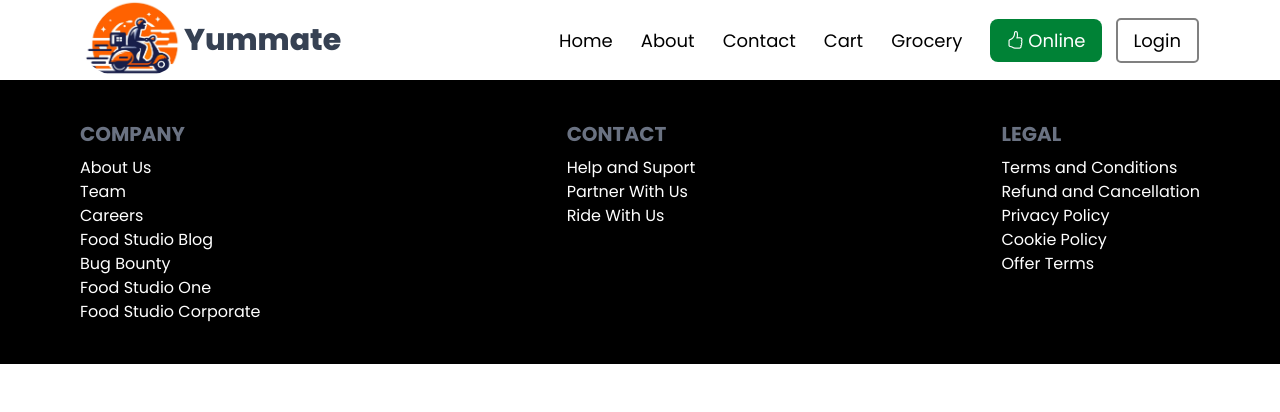
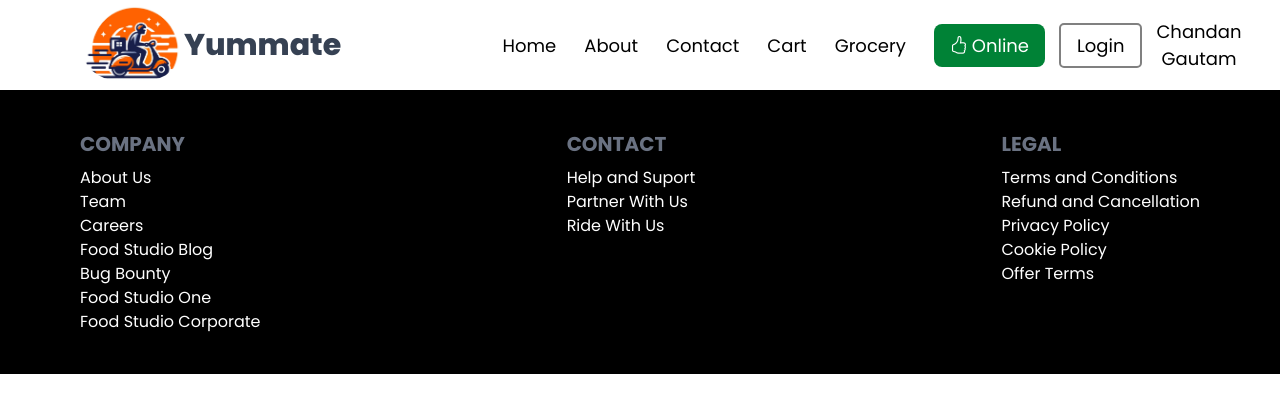
Before and after one commit to chandan-16/yummate-react, a React (Create React App) app: page /cart in a window 1280 px wide. Shown: the top 412 px of the page. Built offline with nearby package versions, Linux system fonts and the light colour scheme.

Commit message:
Installed the reactjs/toolkit to the app, created appstore file

```diff
--- a/package.json
+++ b/package.json
@@ -3,12 +3,14 @@
   "version": "0.1.0",
   "private": true,
   "dependencies": {
+    "@reduxjs/toolkit": "^2.8.2",
     "@testing-library/dom": "^10.4.0",
     "@testing-library/jest-dom": "^6.6.3",
     "@testing-library/react": "^16.3.0",
     "@testing-library/user-event": "^13.5.0",
     "react": "^19.1.0",
     "react-dom": "^19.1.0",
+    "react-redux": "^9.2.0",
     "react-router-dom": "^6.30.1",
     "react-scripts": "5.0.1",
     "web-vitals": "^2.1.4"
--- a/src/components/Body.js
+++ b/src/components/Body.js
@@ -1,11 +1,14 @@
 import RestaurantCard from "./RestaurantCard";
-import { useEffect, useState } from "react";
+import { useContext, useEffect, useState } from "react";
 import Shimmer from "./Shimmer";
 import RestaurantList from "../data/RestaurantList.json";
 import "../components/Body.css";
 import useOnlineStatus from "../utils/useOnlineStatus";
+import UserContext from "../utils/userContext";
 
 const Body = () => {
+  const { loggedInUser, setUserName } = useContext(UserContext);
+
   const [listOfRestaurants, setListOfRestaurants] = useState(RestaurantList);
   const [filteredRestaurent, setFilteredRestaurant] = useState(listOfRestaurants);
 
@@ -24,6 +27,7 @@ const Body = () => {
     return <Shimmer />;
   }
 
+
   return (
     <div className="px-5 py-2 main-container">
       <h1 className="pt-8 font-extrabold text-3xl text-black-500 text-center">
@@ -41,6 +45,8 @@ const Body = () => {
           className="w-100 py-3 pl-2 searchBox"
           value={searchText}
         />
+
+        <input type="text" value={loggedInUser} onChange={(e) => setUserName(e.target.value)} />
       </div>
       <div className="flex p-10 w-full p-4 flex-wrap justify-center">
         {filteredRestaurent.map((restaurant) => (
--- a/src/components/Header.js
+++ b/src/components/Header.js
@@ -1,9 +1,10 @@
-import { useState, useEffect } from "react";
+import { useState, useContext} from "react";
 import { Link } from "react-router-dom";
 // import Logo from "../assets/yoshinoya-japaneese-kitchen-logo-png_seeklogo-370699.png";
 import Logo from "../assets/free-food-delivery.webp"
 import useOnlineStatus from "../utils/useOnlineStatus";
 import "../components/Header.css"
+import UserContext from "../utils/userContext";
 
 const Header = () => {
 
@@ -11,6 +12,8 @@ const Header = () => {
 
   const onLineStatus = useOnlineStatus();
 
+  const { loggedInUser } = useContext(UserContext);
+  console.log(loggedInUser);
 
   return (
     <div className="header w-full px-20 flex  mx-auto justify-between  text-center shadow shadow-lg">
@@ -41,6 +44,9 @@ const Header = () => {
                   {onLineStatus ? <p className="text-white bg-green-700 rounded-lg py-2 px-4 flex "><i className="bi bi-hand-thumbs-up pr-1"></i> Online</p> : <p className="flex  text-white bg-red-700 rounded-lg py-2 px-4"><i className="bi bi-hand-thumbs-down pr-1"></i> Offline</p> }
                 </li>
                 <button onClick={() => setLoginBtn(!loginBtn)} className="login">{ loginBtn ? "Login" : "Logout" }</button>
+                <li>
+                  { loggedInUser }
+                </li>
             </ul>
             {/* <div className="ml-16">
             </div> */}
--- a/src/index.js
+++ b/src/index.js
@@ -1,4 +1,4 @@
-import React, { lazy, Suspense } from 'react';
+import React, { lazy, Suspense, useEffect, useState } from 'react';
 import ReactDOM from 'react-dom/client';
 import './index.css';
 import reportWebVitals from './reportWebVitals';
@@ -11,22 +11,41 @@ import Cart from './components/Cart';
 import Error from './components/Error';
 import RestaurantMenu from './components/RestaurantMenu';
 import Footer from './components/Footer';
+import UserContext from './utils/userContext';
+import { Provider } from 'react-redux';
+import appStore from './utils/appStore';
 
 // Chunking
 // Code Splitting
 // Dynamic Bundling
 // Lazy Loading
 // Ondemand Loading
+// Dynamic Import
 
 const Grocerry = lazy(() => import('./components/Grocerry'));
 
 export const AppLayout = () => {
+
+
+  const [userName, setUserName] = useState();
+
+  useEffect(() => {
+    const data = {
+      name : "Chandan Gautam"
+    }
+    setUserName(data.name)
+  },[])
+
   return (
-    <div className='app'>
-      <Header />
-      <Outlet />
-      <Footer />
-    </div>
+    <Provider store={appStore}>
+      <UserContext.Provider value={{loggedInUser : userName, setUserName}}>
+        <div className='app'>
+          <Header />
+          <Outlet />
+          <Footer />
+        </div>
+      </UserContext.Provider>
+    </Provider>
   )
 }
 
--- /dev/null
+++ b/src/utils/appStore.js
@@ -0,0 +1,10 @@
+import { configureStore } from "@reduxjs/toolkit";
+import cartReducer from "./cartSlice"
+
+const appStore = configureStore({
+    reducer : {
+        cart : cartReducer
+    }
+});
+
+export default appStore;
--- /dev/null
+++ b/src/utils/cartSlice.js
@@ -0,0 +1,25 @@
+import { createSlice } from "@reduxjs/toolkit";
+
+const cartSlice= createSlice({
+    name : "cart",
+    initialState : {
+        items : []
+    },
+    reducers : {
+        addItems : (state, action) => {
+            const updatedCartList = state.items.push(action.payload);
+            return {...state, items : updatedCartList }
+        },
+        removeItem : (state, action) => {
+            const updatedCartList = state.items.pop(action.payload);
+            return { ...state, items : updatedCartList }
+        },
+        clearCart : (state) => {
+            const updatedCartList = state.items.length = 0;
+        }
+    }
+});
+
+export const { addItems, removeItem, updatedCartList } = cartSlice.actions;
+
+export default cartSlice.reducer;
--- /dev/null
+++ b/src/utils/userContext.js
@@ -0,0 +1,7 @@
+import { createContext } from "react";
+
+const UserContext = createContext({
+    loggedInUser : "Default User",
+});
+
+export default UserContext;
```
Also changed, not shown: 2 other files (tests, documents, lock files or other folders).
